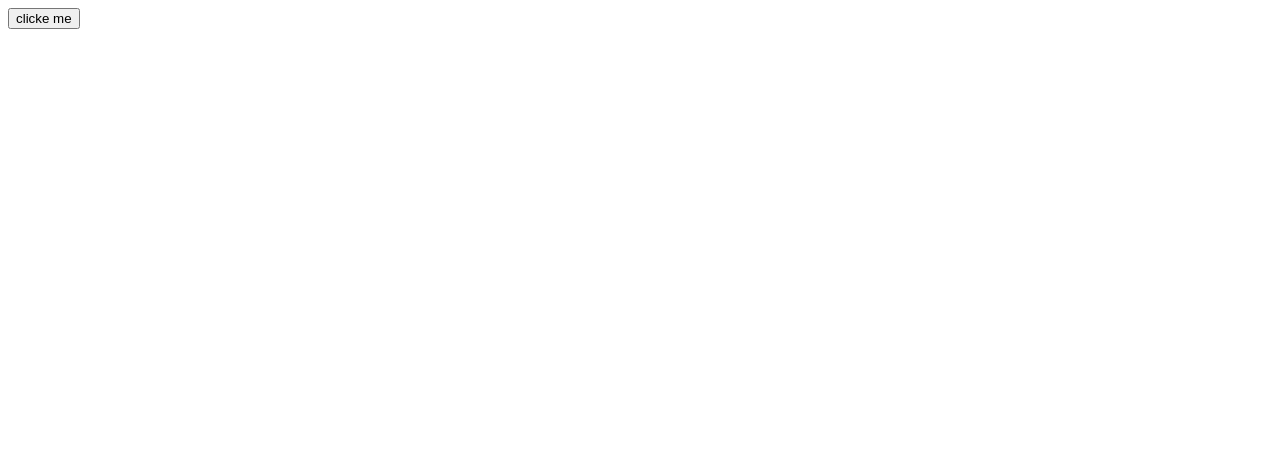
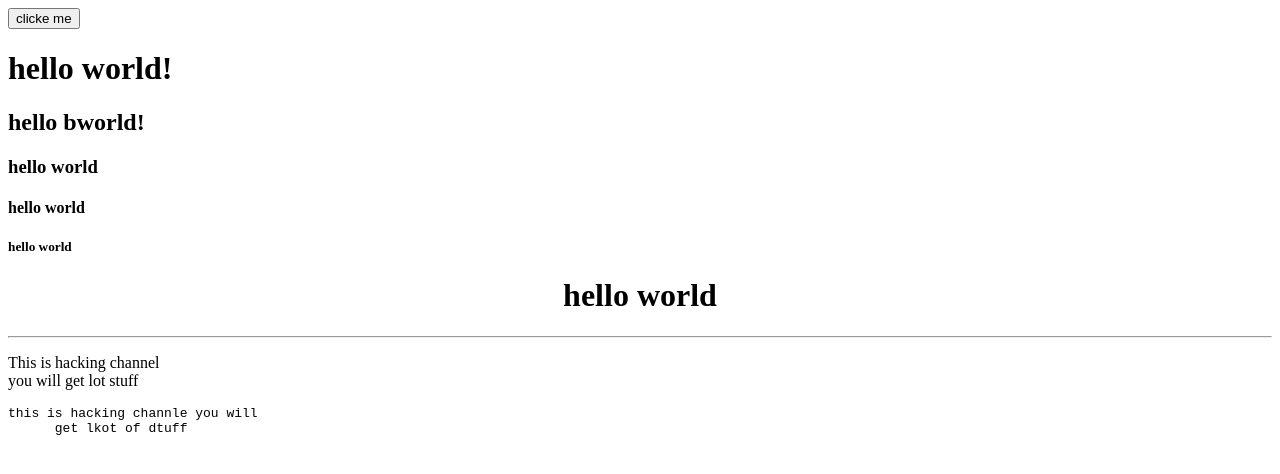
Before and after one commit to sachinVS12/sample-practice-code, a website: page signup.html in a window 1280 px wide. Drawn offline with Linux system fonts and the light colour scheme.

Commit message:
practice javascripts 12

```diff
--- a/node.js
+++ b/node.js
@@ -31,7 +31,7 @@
 //     const message = await Message.findByIdAndDelete(id);
 //     res.status(200).json({ success: true, data: [] });
 //   } catch (error) {
-//     res.status(500).json({ success: false, message: error.mesage });
+//     res.status(500).json({ success: false, message: error.message });
 //   }
 // });
 
@@ -65,7 +65,7 @@
 //     });
 //   })
 //   .catch(() => {
-//     console.log("Databse connection failed");
+//     console.log("Database connection failed");
 //   });
 
 // // proxy delete
--- a/signup.html
+++ b/signup.html
@@ -7,6 +7,19 @@
   </head>
   <body>
     <button id="btn">clicke me</button>
+    <h1>hello world!</h1>
+    <h2>hello bworld!</h2>
+    <h3>hello world</h3>
+    <h4>hello world</h4>
+    <h5>hello world</h5>
+
+    <h1 align="center">hello world</h1>
+    <hr />
+    <p>This is hacking channel <br />you will get lot stuff</p>
+    <pre>
+this is hacking channle you will
+      get lkot of dtuff</pre
+    >
   </body>
   <script>
     document.getElementById(`btn`).addEventListener("click", () => {
```
Also changed, not shown: sign.js (+16 -10 lines).
